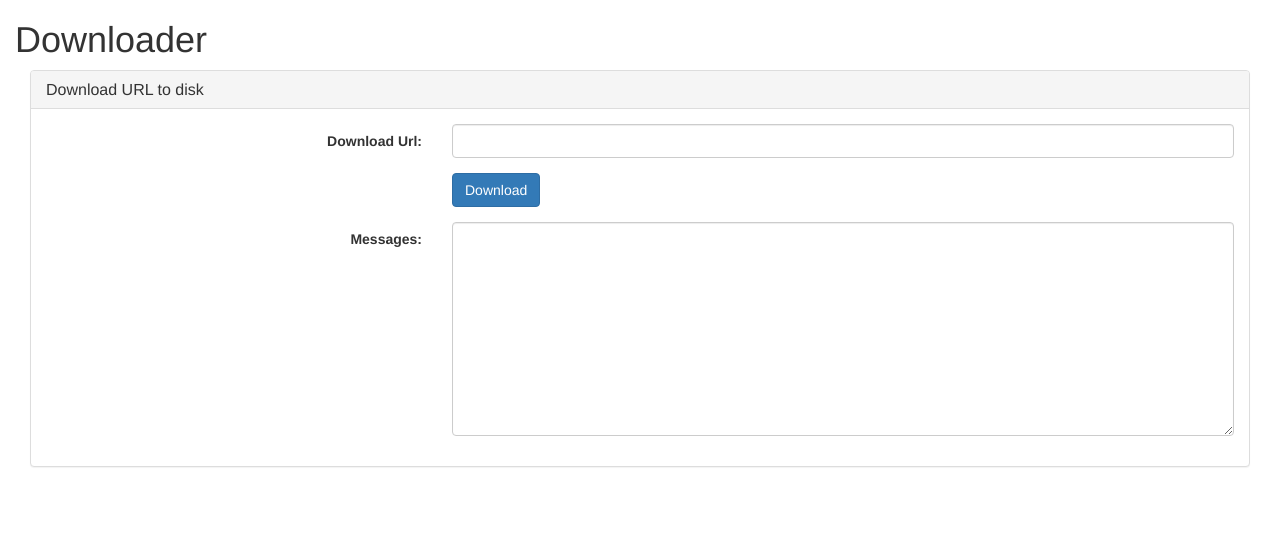
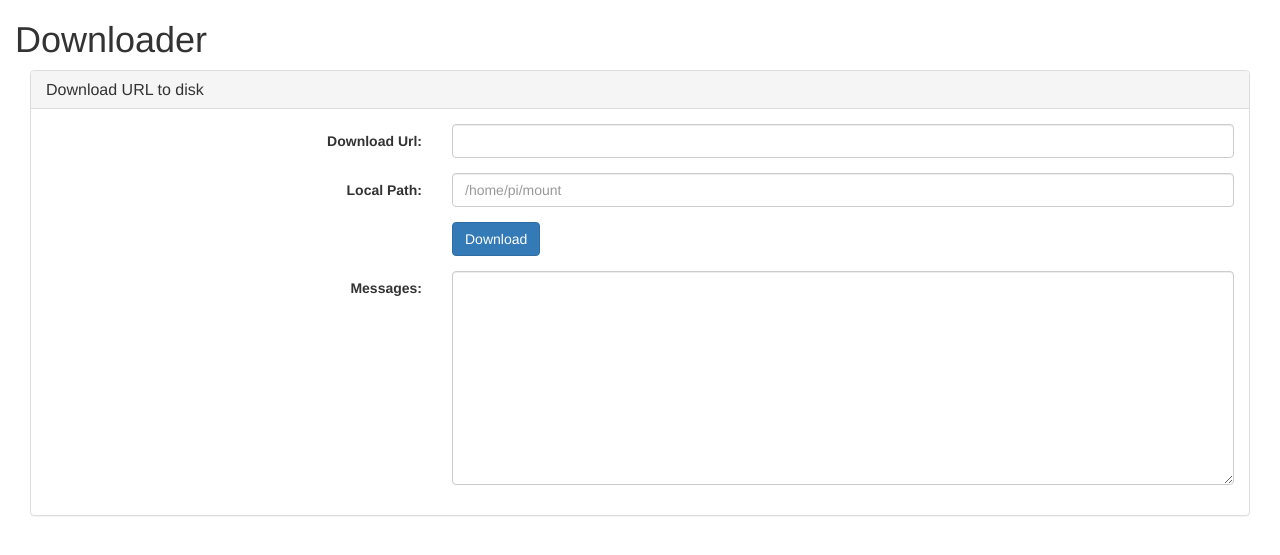
Before and after one commit to xeonqq/smart_home, a Flask app: page /download in a window 1280 px wide. Shown: the top 555 px of the page. Run offline with Flask 2, Linux system fonts and the light colour scheme; some libraries are stand-ins or nearby versions.

Commit message:
Add download location

```diff
--- a/app.py
+++ b/app.py
@@ -4,6 +4,7 @@ A small Test application to show how to use Flask-MQTT.
 
 """
 import json
+import pathlib
 import urllib
 
 import eventlet
@@ -48,12 +49,15 @@ def handle_on():
 
 @socketio.on('download')
 def handle_download(json_str):
-    print(json_str)
     data = json.loads(json_str)
     filename = extract_filename(data['url'])
+    disk_location = pathlib.Path(data['disk_location'])
+
+    disk_location.mkdir(parents=True, exist_ok=True)
+    file_path = disk_location.joinpath(filename)
 
     msg = dict(
-        msg="Downloaded at: {}".format(filename)
+        msg="Downloaded at: {}".format(str(file_path))
     )
     socketio.emit('message', data=msg)
 
@@ -68,7 +72,7 @@ def handle_download(json_str):
 
         # print("Downlading: {}MB/{}MB, {}%".format(downloaded / 1e6, total_size / 1e6, downloaded / total_size))
 
-    urllib.request.urlretrieve(data['url'], filename, show_progress)
+    urllib.request.urlretrieve(data['url'], str(file_path), show_progress)
 
 
 def on_connect(client, userdata, flags, rc):
--- a/templates/download.html
+++ b/templates/download.html
@@ -51,7 +51,7 @@
 
     $('#download').click(function(event) {
       var url = $('#download_url').val();
-      var disk_location = "foo";
+      var disk_location = $('#download_location').val();
       if (isValidHttpUrl(url)){
         var data = '{"url": "' + url + '", "disk_location": "' + disk_location + '"}';
 
@@ -111,6 +111,12 @@
                   <input id="download_url" class="form-control">
                 </div>
               </div>
+              <div class="form-group">
+                <label class="control-label col-xs-4">Local Path:</label>
+                <div class="col-xs-8">
+                  <input id="download_location" class="form-control" , placeholder="/home/pi/mount">
+                </div>
+              </div>
 
               <div class="form-group">
                 <div class="col-xs-8 col-xs-offset-4">
```
